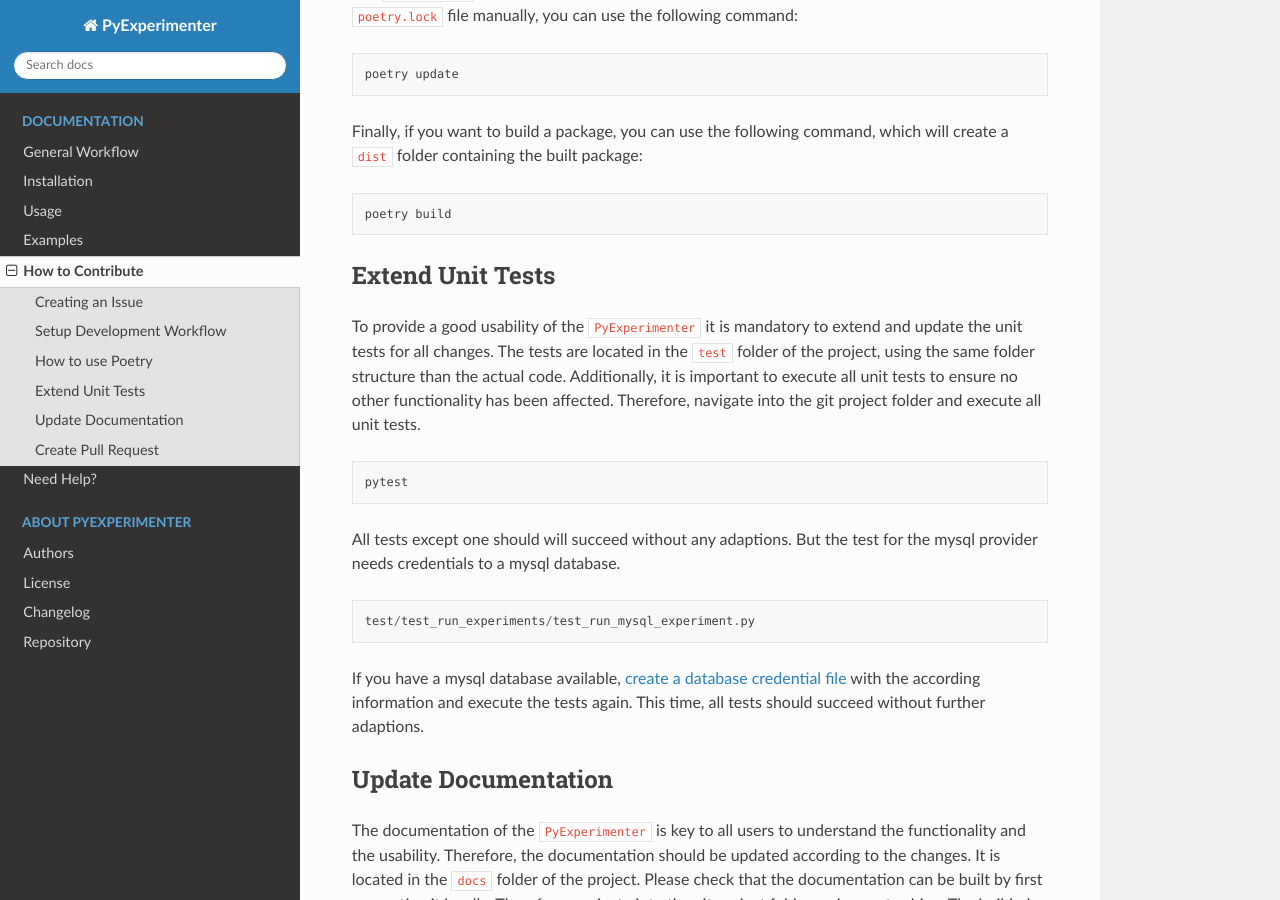
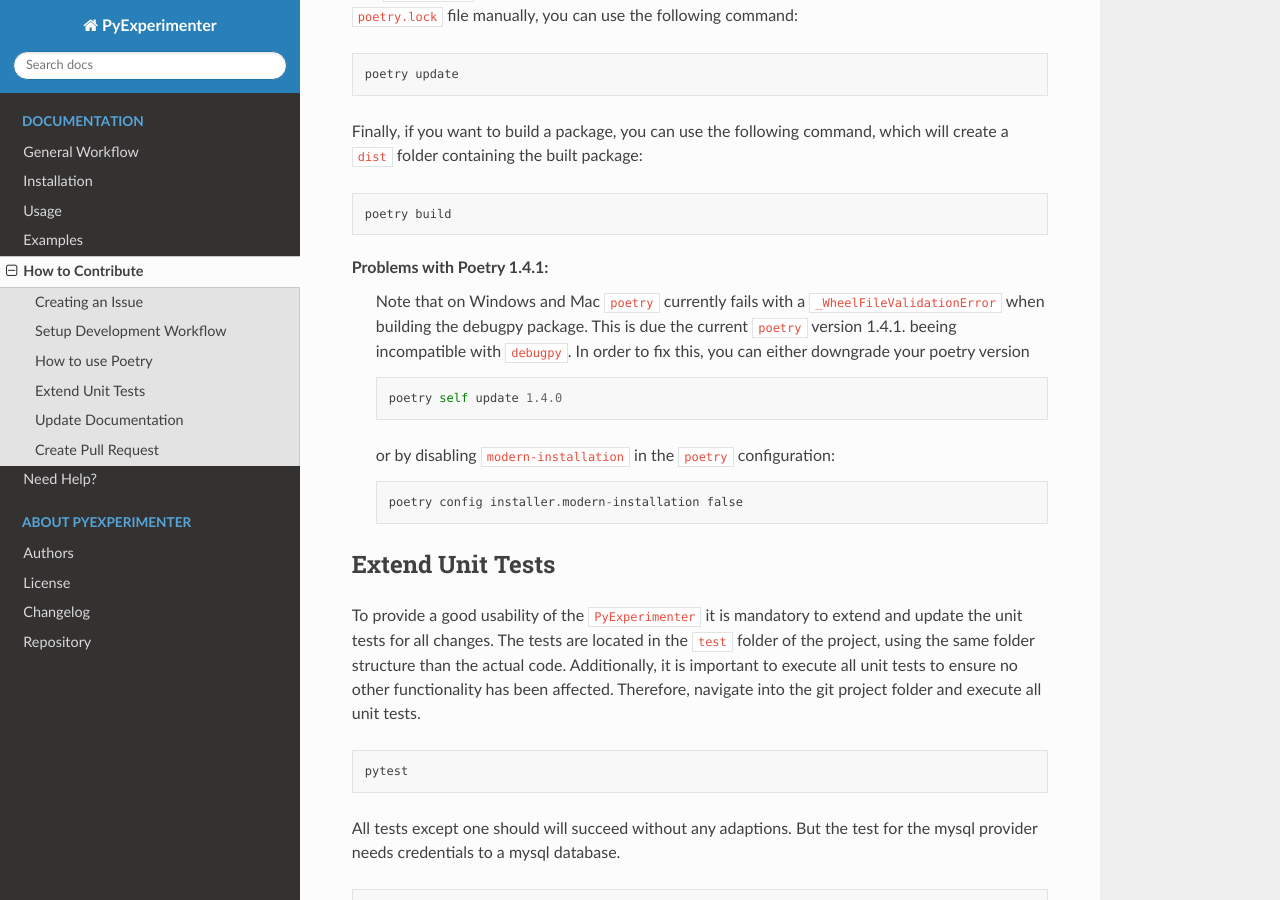
Before and after one commit to tornede/py_experimenter, a Sphinx documentation site: the page built from docs/source/how-to-contribute.rst, in a window 1280 px wide and 900 px high, scrolled down 3150 px. Built offline with Sphinx 7.4.7 and the Read the Docs theme 2.0.0, drawn with Linux system fonts in a browser that asks for light colours; pages that are not in the unit, such as notebooks, are missing from menus.

Commit message:
Update documentation regarding poetry issues.

```diff
--- a/docs/source/how-to-contribute.rst
+++ b/docs/source/how-to-contribute.rst
@@ -145,6 +145,19 @@
 
         poetry build
 
+Problems with Poetry 1.4.1:
+        Note that on Windows and Mac ``poetry`` currently fails with a ``_WheelFileValidationError`` when building the debugpy package. This is due the current ``poetry`` version 1.4.1. beeing incompatible with ``debugpy``. In order to fix this, you can either downgrade your poetry version
+
+        .. code-block::
+
+                poetry self update 1.4.0
+
+        or by disabling ``modern-installation`` in the ``poetry`` configuration:
+
+        .. code-block::
+
+                poetry config installer.modern-installation false
+
 .. _contribute_unit_tests:
 
 Extend Unit Tests
```
